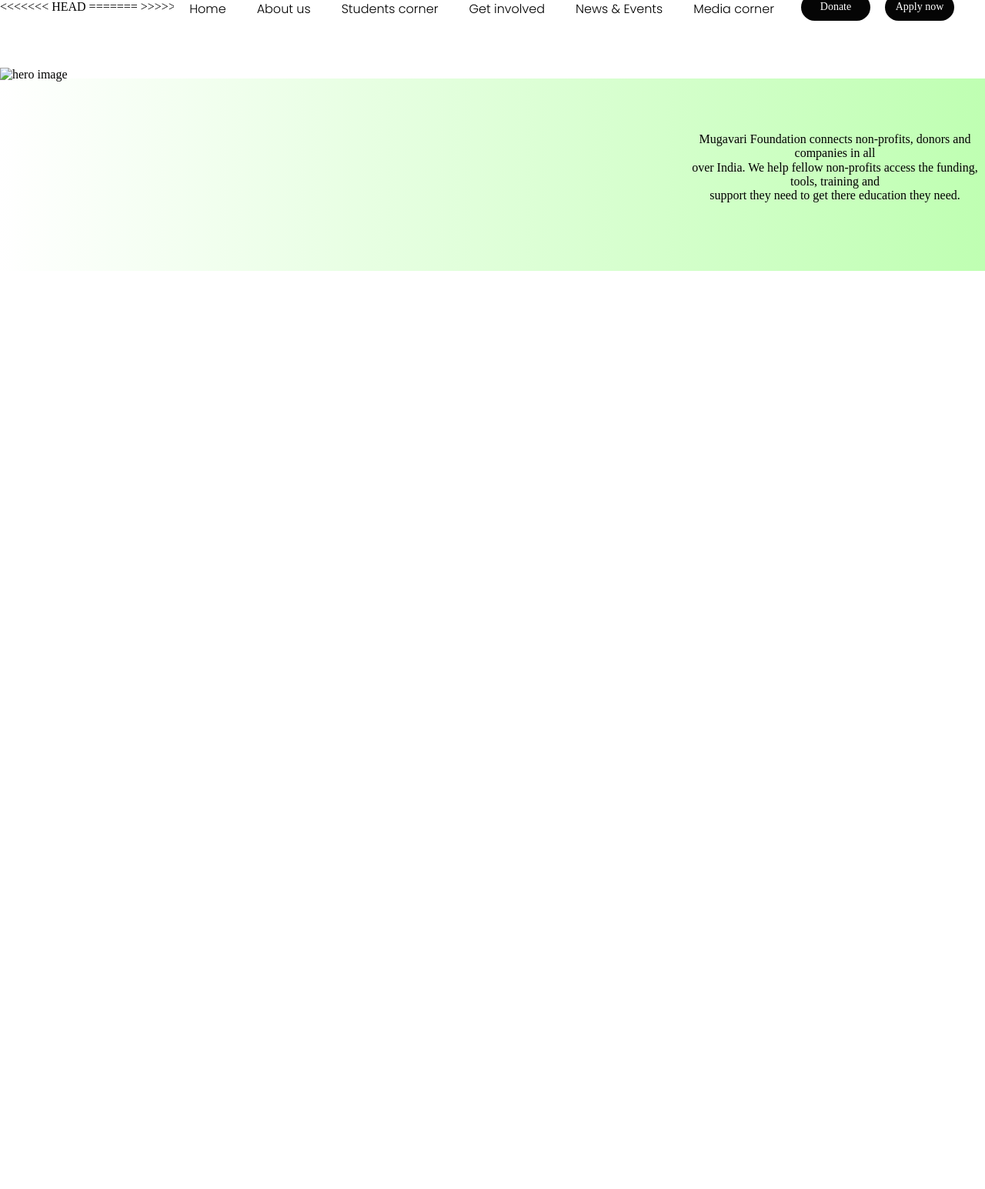
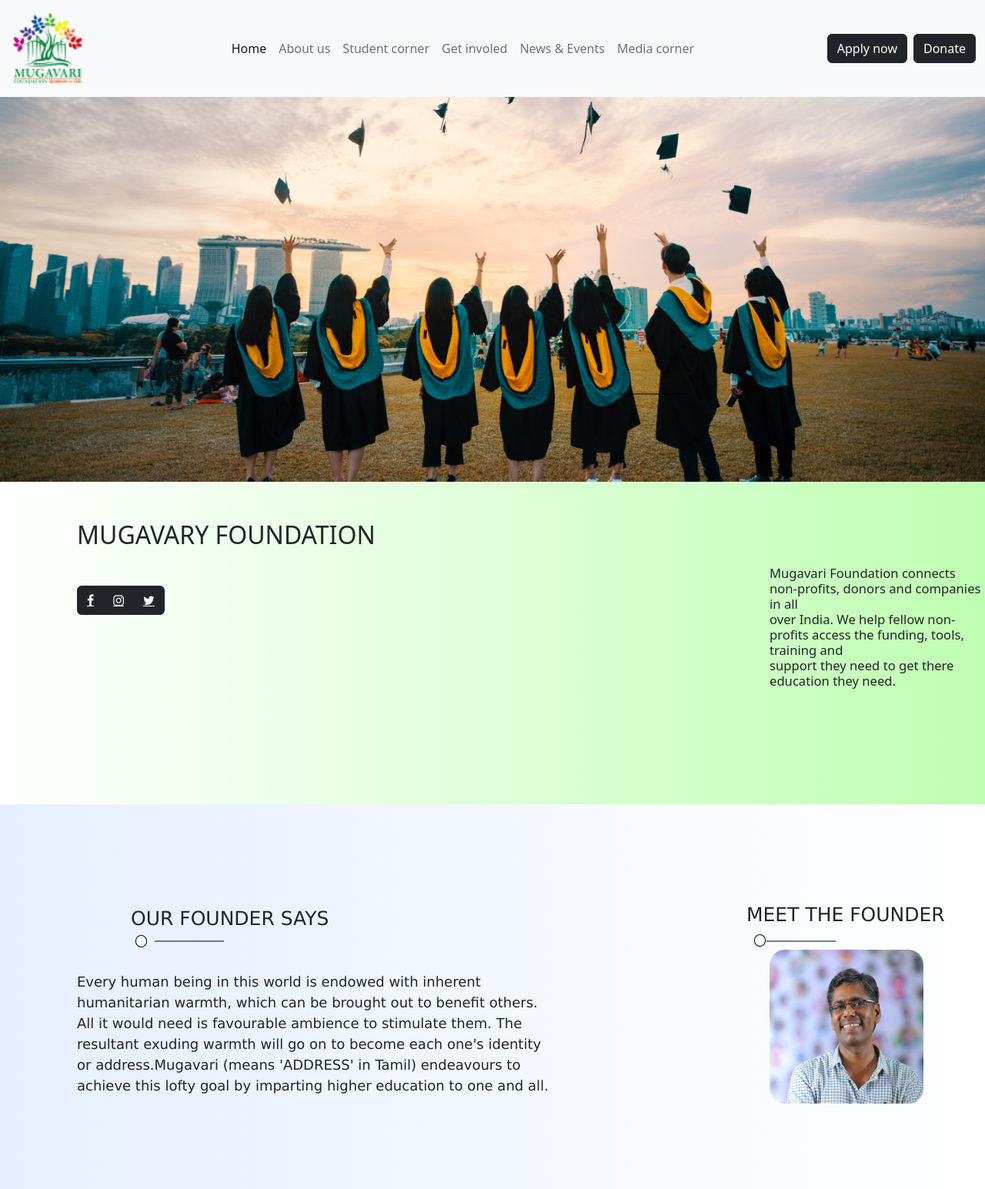
Before and after one commit to arajavaProjects/mfweb, a plain HTML site: page index.html in a window 1280 px wide. Shown: the whole page at 77% size. Before the commit the page ends 800 px from the top, so only its background shows below. Drawn offline with nearby package versions, Linux system fonts and the light colour scheme.

Commit message:
new code

```diff
--- a/index.html
+++ b/index.html
@@ -1,66 +1,114 @@
 <!DOCTYPE html>
 <html lang="en">
+<head>
+    <meta charset="UTF-8">
+    <meta http-equiv="X-UA-Compatible" content="IE=edge">
+    <link rel="stylesheet" href="style.css">
+    <meta name="viewport" content="width=device-width, initial-scale=1.0">
+    <link href="https://cdn.jsdelivr.net/npm/bootstrap@5.0.2/dist/css/bootstrap.min.css" rel="stylesheet" integrity="sha384-EVSTQN3/azprG1Anm3QDgpJLIm9Nao0Yz1ztcQTwFspd3yD65VohhpuuCOmLASjC" crossorigin="anonymous">
+    <script src="https://cdn.jsdelivr.net/npm/bootstrap@5.0.2/dist/js/bootstrap.bundle.min.js" integrity="sha384-MrcW6ZMFYlzcLA8Nl+NtUVF0sA7MsXsP1UyJoMp4YLEuNSfAP+JcXn/tWtIaxVXM" crossorigin="anonymous"></script>
+    <script src="https://cdn.jsdelivr.net/npm/@popperjs/core@2.9.2/dist/umd/popper.min.js" integrity="sha384-IQsoLXl5PILFhosVNubq5LC7Qb9DXgDA9i+tQ8Zj3iwWAwPtgFTxbJ8NT4GN1R8p" crossorigin="anonymous"></script>
+    <script src="https://cdn.jsdelivr.net/npm/bootstrap@5.0.2/dist/js/bootstrap.min.js" integrity="sha384-cVKIPhGWiC2Al4u+LWgxfKTRIcfu0JTxR+EQDz/bgldoEyl4H0zUF0QKbrJ0EcQF" crossorigin="anonymous"></script>
+    <link rel="stylesheet" href="https://www.markuptag.com/bootstrap/5/css/bootstrap.min.css" />
+    <script src="https://www.markuptag.com/bootstrap/5/js/bootstrap.bundle.min.js"></script>
+    <link rel="stylesheet" href="https://cdnjs.cloudflare.com/ajax/libs/font-awesome/4.7.0/css/font-awesome.min.css">
+    <title>Mugavari</title>
+</head>
+<body>
+    <!-------------------------------nav bar-------------------------------------------------------->
+   <!--- <nav class="navbar navbar-expand-sm bg-default navbar-default">-->
+       <!-- <div class="container-fluid">-->
+        <nav class="navbar navbar-expand-lg navbar-light bg-light">
+          <div class="container-fluid">
+              <a class="navbar-brand" href="#"><img src="logo.png" width="100px" height="100px"id="logo"></a>
+              <button class="navbar-toggler" type="button" data-bs-toggle="collapse" data-bs-target="#mob-navbar" aria-label="Toggle">
+              <span class="navbar-toggler-icon"></span>
+              </button>
+              <div class="collapse navbar-collapse" id="mob-navbar">
+                  <ul class="navbar-nav mb-2 mb-lg-0 mx-auto">
+                      <li class="nav-item">
+                          <a class="nav-link active" aria-current="page" href="#">Home</a>
+                        </li>
+                        <li class="nav-item">
+                          <a class="nav-link" href="#">About us</a>
+                        </li>
+                        <li class="nav-item">
+                          <a class="nav-link" href="#">Student corner</a>
+                        </li>
+                        <li class="nav-item">
+                            <a class="nav-link" href="#">Get involed</a>
+                        </li>
+                        <li class="nav-item">
+                            <a class="nav-link" href="#">News & Events</a>
+                        </li>
+                        <li class="nav-item">
+                            <a class="nav-link" href="#">Media corner</a>
+                        </li>
 
-<head>
+                    </ul>
+                      <div class="d-grid gap-2 d-md-flex justify-content-md-end" style="border-radius:100%;">
+                          <button class="btn btn-dark" me-md-2" type="button">Apply now</button>
+                          <button class="btn btn-dark" type="button">Donate</button>
+                      </div>
+              </div>
+          </div>
+      </nav>
 
-  <meta charset="UTF-8">
-  <title>MUGAVARI</title>
-  <title>new</title>
-<<<<<<< HEAD
-  <title>new2</title>
-=======
-  <title>test2</title>
+ </div>
+    <!-------------------------------nav bar-------------------------------------------------------->
 
->>>>>>> 5b1817d2d633599058b81975610cba3393e01f5e
-  <link rel="stylesheet" href="https://cdnjs.cloudflare.com/ajax/libs/normalize/5.0.0/normalize.min.css">
-  <link rel="stylesheet" href="./style.css">
-  <link rel="preconnect" href="https://fonts.googleapis.com">
-  <link rel="preconnect" href="https://fonts.gstatic.com" crossorigin>
-  <link href="https://fonts.googleapis.com/css2?family=Poppins:wght@200;300&display=swap" rel="stylesheet">
+    <!-------------------------------hero img------------------------------------------------------->
+    <div class="lingr">
+    <div class="hero_img" style="margin-top:50px;">
+    <img src="hero.png" class="img-fluid" alt="hero img" id="hero_img" width="5000px" height="5000px">
+    <!-------------------------------hero img------------------------------------------------------->
 
-</head>
 
-<body>
-  <!-- navbar -->
-  <section class="navigation">
-    <div class="nav-container">
-      <div>
-        <a href="index.html"><img src="logo.png" alt="mugavari_logo" id="brand"></a>
+    <div class="social_media" style=" margin-left: 100px; margin-top: 50px;">
+      <h2>MUGAVARY FOUNDATION<br>
+        <img id="circle" src="Ellipse 24.png" alt="circle">
+        <img id="line2" src="Line 3.png" alt="line">
+      </h2>
+
+      <div class="btn-group" role="group" aria-label="Basic example">
+        <button type="button" class="btn btn-dark"><a href="#" class="fa fa-facebook"></a></button>
+        <button type="button" class="btn btn-dark"><a href="#" class="fa fa-instagram"></a></button>
+        <button type="button" class="btn btn-dark"><a href="#" class="fa fa-twitter"></a></button>
       </div>
-      <nav id="nav">
-        <ul class="nav-list">
-          <li>
-            <a href="#">Home</a>
-          </li>
-          <li>
-            <a href="#">About us</a>
-          </li>
-          <li>
-            <a href="#">Students corner</a>
-          <li>
-            <a href="#">Get involved</a>
-          </li>
-          <li>
-            <a href="#">News & Events</a>
-          <li>
-            <a href="#">Media corner</a>
-          </li>
-          <button class="nav_btn1">Donate</button>
-          <button class="nav_btn2">Apply now</button>
-        </ul>
-      </nav>
+
+
+    <p class="hero_txt" style="margin-top:-80px;margin-left:-500px;"><h4 style="margin-left:900px;font-size:1.3vw;">Mugavari Foundation connects non-profits, donors and companies in all <br>
+      over India. We help fellow non-profits access the funding, tools, training and <br>
+      support they need to get there education they need.</h4></p>
     </div>
-  </section>
+    </div>
 
-  <!-- hero image -->
+    <!----------------------------------------our foundar------------------------------------------------->
 
-  <img id="heroimg" src="hero.png" alt="hero image">
-  <div class="lingr">
-    <!-- linear gradient do not edit this area -->
-  </div>
-  <p id="mug_base">Mugavari Foundation connects non-profits, donors and companies in all <br>
-    over India. We help fellow non-profits access the funding, tools, training and <br>
-    support they need to get there education they need.</p>
-  </body>
+    <div class="lingr2">
+      <!-- linear gradient do not edit this area -->
+    </div>
 
-  </html>
+  <p class="ofs_head">OUR FOUNDER SAYS</p>
+
+  <p class="ofs_txt"> Every human being in this world is endowed with inherent<BR>
+  humanitarian warmth, which can be brought out to benefit others.<br>All
+  it would need is favourable ambience to stimulate them. The<br> resultant
+  exuding warmth will go on to become each one's identity<br> or address.Mugavari
+  (means 'ADDRESS' in Tamil)  endeavours to<br> achieve this lofty goal by imparting higher
+  education to one and all.</p>
+
+  <p class="mtf_head"> MEET THE FOUNDER</p>
+  <img id=found_img src="mf 1.png" alt="Founder image" >
+  <img id="line" src="Line 3.png" alt="line">
+  <img id="circle" src="Ellipse 24.png" alt="circle">
+  <img id="line2" src="Line 3.png" alt="line">
+  <img id="circle2" src="Ellipse 24.png" alt="circle">
+
+   <!----------------------------------------our foundar------------------------------------------------->
+
+
+
+
+</body>
+</html>
--- /dev/null
+++ b/old_style.css
@@ -0,0 +1,122 @@
+@charset "UTF-8";
+.navigation
+{
+  height: 70px;
+  background: #ffffff;
+}
+.nav-container
+{
+  max-width: 1000px;
+  margin: 0 auto;
+
+}
+
+*
+{
+  margin: 0;
+  padding: 0;
+}
+
+nav
+{
+  float: right;
+  margin-left: -700px;
+}
+nav ul
+{
+  list-style: none;
+  margin: 0;
+  padding: 0;
+}
+nav ul li
+{
+  float: left;
+  position: relative;
+  font-family: 'Poppins', sans-serif;
+
+}
+nav ul li a,
+nav ul li a:visited
+{
+  display: block;
+  padding: 0 20px;
+  line-height: 70px;
+  background: #ffffff;
+  color: #000000;
+  text-decoration: none;
+}
+#brand
+{
+  height: 100px;
+  width: 100px;
+  margin-top: 20px;
+  margin-left: -400px;
+}
+#nav
+{
+  margin-top: -80px;
+  margin-right:-100px;
+}
+.nav_btn1 {
+  background-color: #050505;
+  color: white;
+  text-align: center;
+  text-decoration: none;
+  height: 35px;
+  font-size: 14px;
+  border-radius: 30px;
+  border: none;
+  width: 90px;
+  margin-left: 15px;
+  margin-top: 15px;
+}
+.nav_btn2 {
+  background-color: #050505;
+  color: white;
+  text-align: center;
+  text-decoration: none;
+  height: 35px;
+  font-size: 14px;
+  border-radius: 30px;
+  border: none;
+  width: 90px;
+  margin-left: 15px;
+  margin-top: 15px;
+}
+
+#heroimg
+{
+  width: 100%;
+  height: 100%;
+
+}
+
+.lingr
+{
+  width: 100%;
+  height: 250px;
+  background-image: linear-gradient(to left , #BFFFB2 , #FFFFFF);
+  margin-top: -5px;
+
+}
+#mug_base
+{
+  font-family: 'Poppins' sans-serif;
+  font-size: 24;
+  margin-left: 890px;
+  text-align: center;
+  margin-top: -180px;
+}
+
+#herobtnsec
+{
+  margin-left: 1120px;
+}
+#mug_base2
+{
+  font-family: 'Poppins' sans-serif;
+  font-size: 24;
+  margin-left: 45px;
+  text-align: center;
+  margin-top: -300px;
+}
--- a/style.css
+++ b/style.css
@@ -1,122 +1,102 @@
-@charset "UTF-8";
-.navigation
+.lingr
 {
-  height: 70px;
-  background: #ffffff;
-}
-.nav-container
-{
-  max-width: 1000px;
-  margin: 0 auto;
+  width: 100%;
+  height: 1000px;
+  background-image: linear-gradient(to left , #BFFFB2 , #FFFFFF);
+  margin-top: -50px;
 
 }
 
-*
+.hero_txt
 {
-  margin: 0;
-  padding: 0;
-}
-
-nav
-{
-  float: right;
-  margin-left: -700px;
-}
-nav ul
-{
-  list-style: none;
-  margin: 0;
-  padding: 0;
-}
-nav ul li
-{
-  float: left;
-  position: relative;
-  font-family: 'Poppins', sans-serif;
-
-}
-nav ul li a,
-nav ul li a:visited
-{
-  display: block;
-  padding: 0 20px;
-  line-height: 70px;
-  background: #ffffff;
-  color: #000000;
-  text-decoration: none;
-}
-#brand
-{
-  height: 100px;
-  width: 100px;
-  margin-top: 20px;
-  margin-left: -400px;
-}
-#nav
-{
-  margin-top: -80px;
-  margin-right:-100px;
-}
-.nav_btn1 {
-  background-color: #050505;
-  color: white;
-  text-align: center;
-  text-decoration: none;
-  height: 35px;
-  font-size: 14px;
-  border-radius: 30px;
-  border: none;
-  width: 90px;
-  margin-left: 15px;
-  margin-top: 15px;
-}
-.nav_btn2 {
-  background-color: #050505;
-  color: white;
-  text-align: center;
-  text-decoration: none;
-  height: 35px;
-  font-size: 14px;
-  border-radius: 30px;
-  border: none;
-  width: 90px;
-  margin-left: 15px;
-  margin-top: 15px;
-}
-
-#heroimg
-{
-  width: 100%;
-  height: 100%;
+  margin-right: -500px;
+  margin-top: 50px;
+  font-size: large;
+  font-family:Verdana, Geneva, Tahoma, sans-serif;
 
 }
 
-.lingr
+.fa:hover {
+  opacity: 0.7;
+}
+
+.fa-facebook {
+
+color:white;
+}
+
+.fa-twitter {
+
+color:white;
+}
+.fa-instagram {
+
+color:white;
+}
+
+/*-----------------------------------------------------------------------------------------------------------------*/
+
+  .lingr2
 {
   width: 100%;
-  height: 250px;
-  background-image: linear-gradient(to left , #BFFFB2 , #FFFFFF);
-  margin-top: -5px;
+  height: 500px;
+  background-image: linear-gradient(to right , #E7EFFE , #FFFFFF);
+  margin-top: 150px;
 
 }
-#mug_base
+
+.ofs_head
 {
-  font-family: 'Poppins' sans-serif;
-  font-size: 24;
-  margin-left: 890px;
-  text-align: center;
-  margin-top: -180px;
+ padding-left: 170px;
+ margin-top: -370px;
+ font-size: 25px;
+ font-family:Verdana, Geneva, Tahoma, sans-serif;
 }
 
-#herobtnsec
+.ofs_txt
 {
-  margin-left: 1120px;
+    margin-left: 100px;
+    margin-top: 50px;
+    font-size: large;
+    font-family:Verdana, Geneva, Tahoma, sans-serif;
+
 }
-#mug_base2
+
+.mtf_head
 {
-  font-family: 'Poppins' sans-serif;
-  font-size: 24;
-  margin-left: 45px;
-  text-align: center;
-  margin-top: -300px;
+    padding-left: 970px;
+    margin-top: -270px;
+    font-size: 25px;
+    font-family:Verdana, Geneva, Tahoma, sans-serif;
 }
+
+#found_img
+{
+    padding-left: 1000px;
+    margin-top: 10px;
+}
+
+#line
+{
+ margin-left: 200px;
+ margin-top: -450px;
+
+}
+
+#circle
+{
+ margin-left: -120px ;
+ margin-top: -450px;
+}
+
+#line2
+{
+ padding-left:800px;
+ margin-top: -450px;
+}
+
+#circle2
+{
+ margin-left: 980px;
+ margin-top: -500PX;
+}
```
Also changed, not shown: old_index.html (added, +66 -0 lines), Ellipse 24.png (added), Line 3.png (added), hero.png (renamed from IMG/hero.png), logo.png (renamed from IMG/logo.png), mf 1.png (added).
